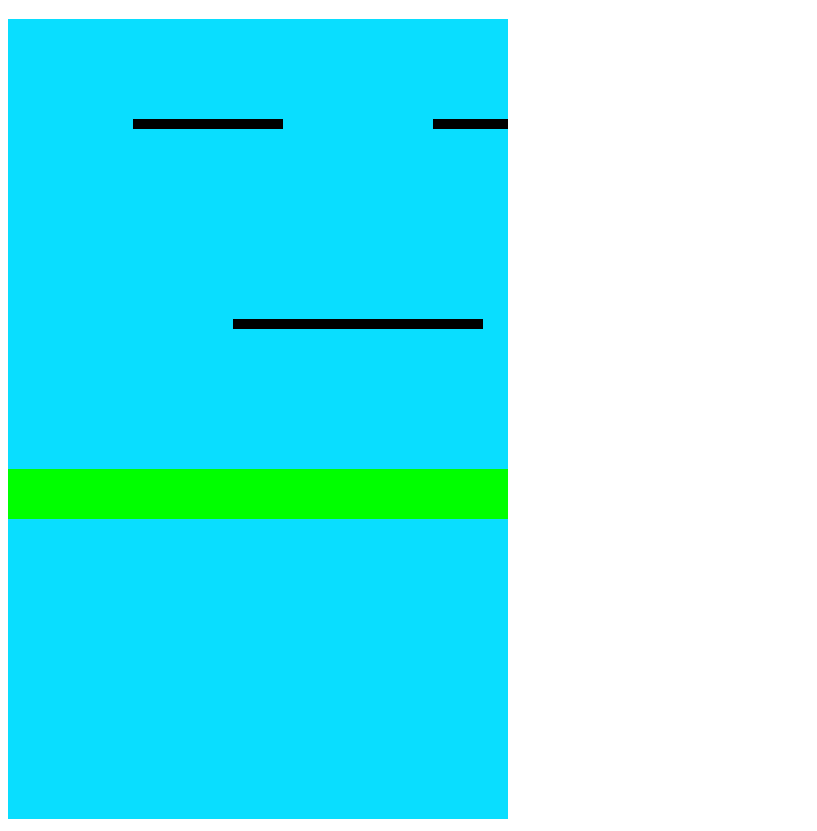
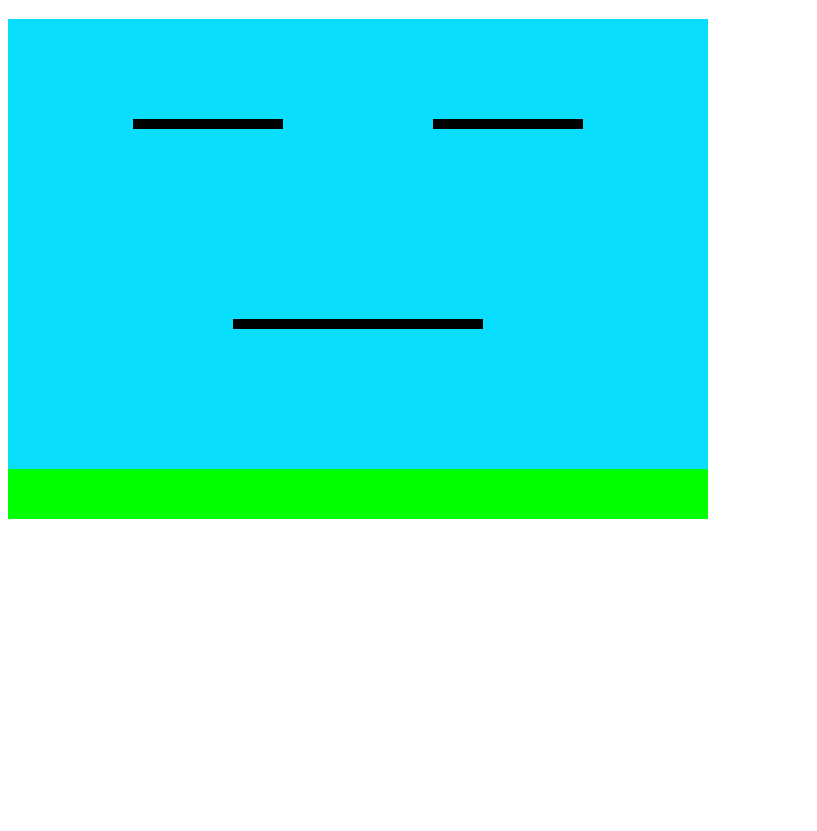
Before and after one commit to lightsteel-inc/Ducks-vs-Dragons, a plain HTML site: page index.html in a window 1280 px wide. Shown: the part 61-892 px from the top of the page, without its empty margins (0-817 px from the left). After the commit the page ends 800 px from the top, so only its background shows below. Drawn offline with Linux system fonts and the light colour scheme.

Commit message:
Update index.html

```diff
--- a/index.html
+++ b/index.html
@@ -3,7 +3,7 @@
 <body>
   <title>Ducks vs. Dragons</title>
   <h1 style="text-align:center;">Ducks vs Dragons</h1>
-  <canvas id='canvas' width = '500' height = '800'></canvas>
+  <canvas id='canvas' width = '700' height = '500'></canvas>
 <script src="index.js"></script>
 </body>
 </html>
```
